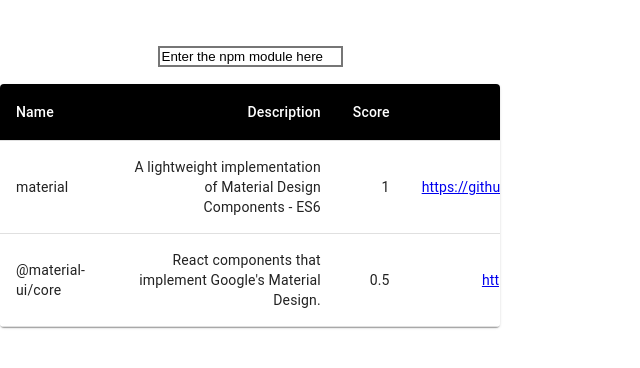
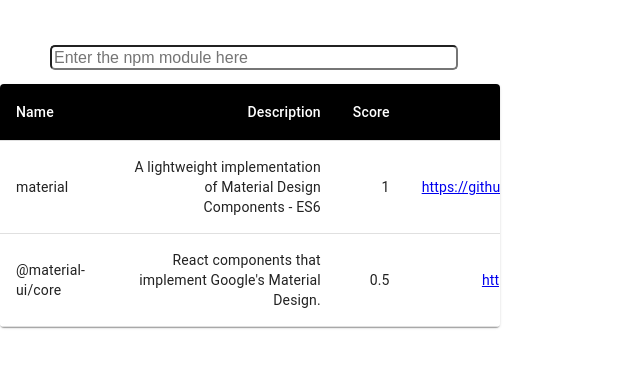
Before and after one commit to chaitany6143/npm-search, a React (Create React App) app: page / in a window 1280 px wide. Shown: the top 368 px of the page, without its empty margins (0-640 px from the left). Built offline with nearby package versions, Linux system fonts and the light colour scheme.

Commit message:
changes to placeholder and styling

```diff
--- a/src/App.css
+++ b/src/App.css
@@ -34,14 +34,18 @@
 }
 
 .search input {
-  border-style:solid;
-  border-width: 2px;
+  position: relative;
+  width: 100%;
+  border-radius: 5px;
+  font-size: 16px;
+  line-height: 19px;
 }
 
 @keyframes App-logo-spin {
   from {
     transform: rotate(0deg);
   }
+
   to {
     transform: rotate(360deg);
   }
--- a/src/App.js
+++ b/src/App.js
@@ -6,7 +6,7 @@
 class App extends React.Component {
 
   state = {
-    text: 'Enter the npm module here'
+    text: ''
   };
 
   onTextEntered = (event) => {
@@ -19,6 +19,7 @@
         <div className="search">
           <input
             type="text"
+            placeholder="Enter the npm module here"
             value={this.state.text}
             onChange={this.onTextEntered}
           />
```
